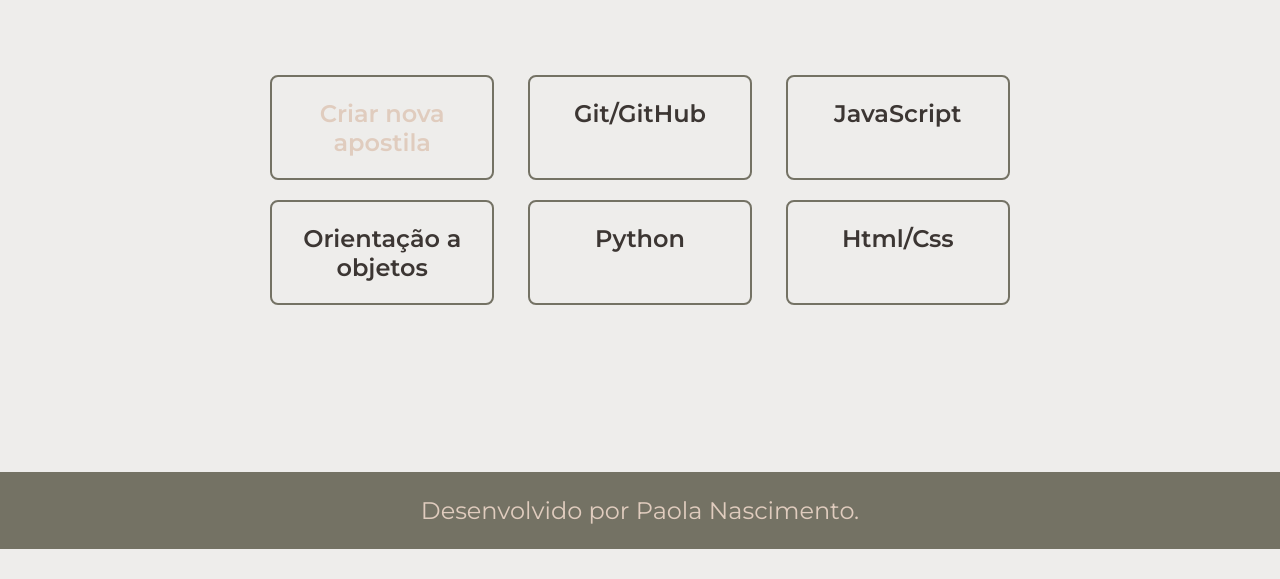
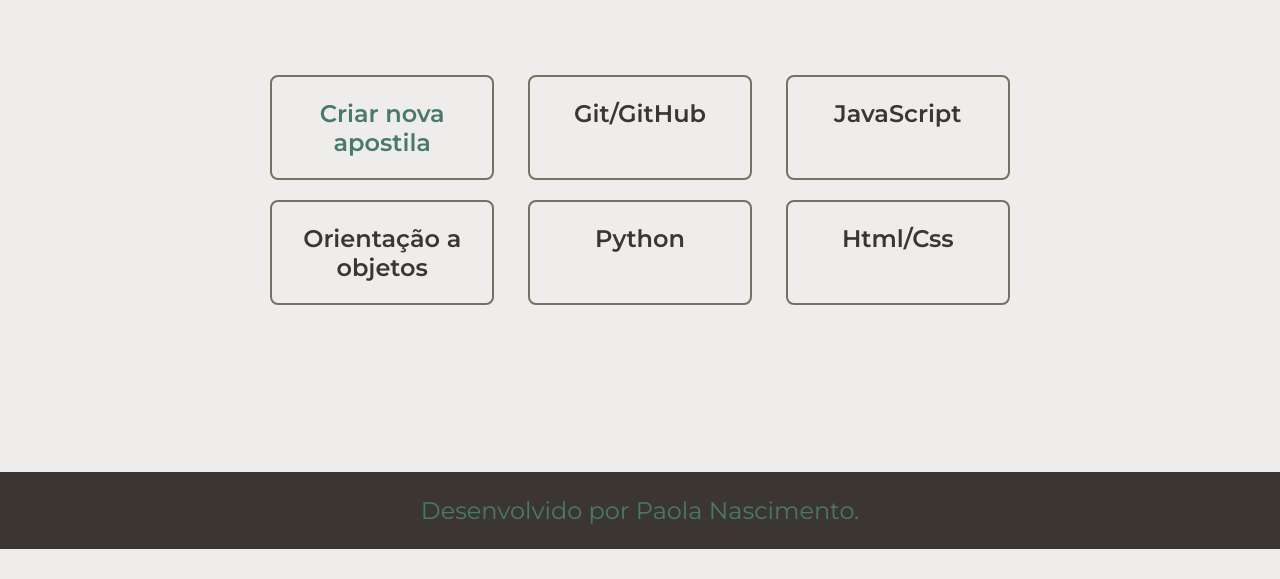
Before and after one commit to paolaalim/apostilaDigital, a plain HTML site: page apostilas.html in a window 1280 px wide. Shown: the part 221-800 px from the top of the page. Drawn offline with nearby package versions, Linux system fonts and the light colour scheme.

Commit message:
Pequenas correções de caminho e cor

```diff
--- a/apostilas.html
+++ b/apostilas.html
@@ -12,7 +12,7 @@
 <body>
     <header class="cabecalho">
         <nav class="cabecalho__menu">
-            <a class="cabecalho__menu__link" href ="index.html">Home</a>
+            <a class="cabecalho__menu__link" href ="home.html">Home</a>
             <a class="cabecalho__menu__link" href ="apostilas.html">Apostilas</a>
         </nav>
     </header>
--- a/style.css
+++ b/style.css
@@ -7,7 +7,7 @@
 
 :root {
     --cor-fundo: #EEEDEB;
-    --cor-primaria: #E0CCBE;
+    --cor-primaria: #49796b;
     --cor-secundaria:#3C3633 ;
     --cor-terciaria: #747264 ;
 
@@ -140,7 +140,7 @@ h1{
 .rodape{
     padding: 24px;
     color: var(--cor-primaria);
-    background-color: var(--cor-terciaria);
+    background-color: var(--cor-secundaria);
     text-align: center;
     font-family: var(--font-secundaria);
     font-size: 24px;
```
